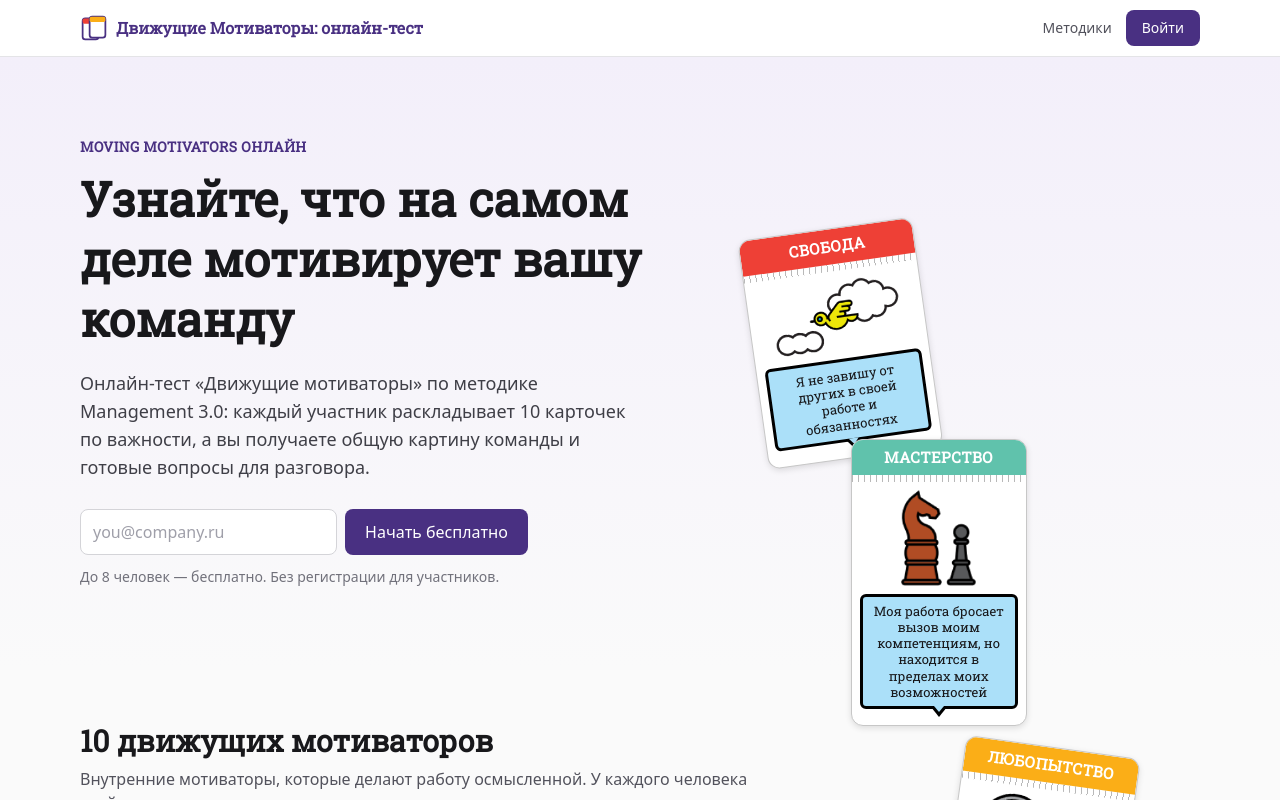
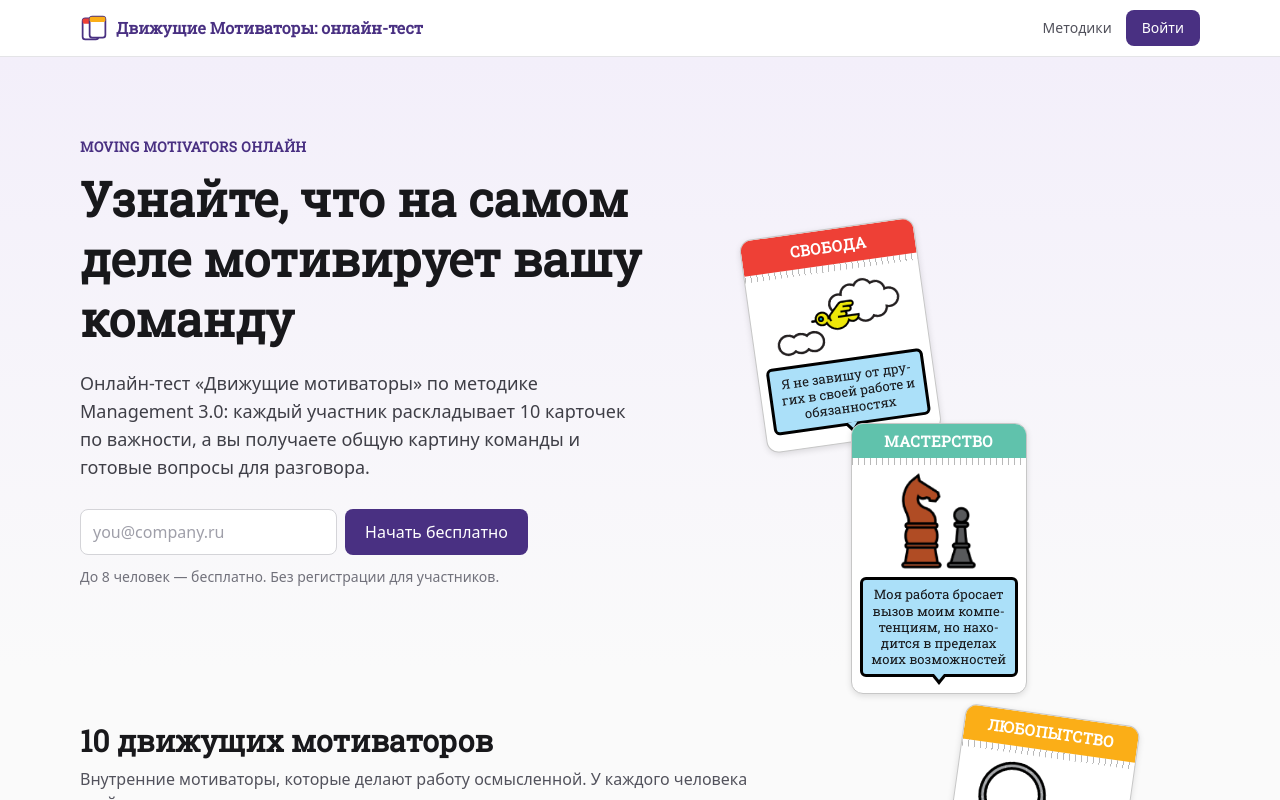
Before and after one commit to navff/movingmotivators, a React (Vite) app in the folder frontend/: page / in a window 1280 px wide. Shown: the top 800 px of the page. Built offline with nearby package versions, Linux system fonts and the light colour scheme; no server answers.

Commit message:
Чуть чуть красоты

```diff
--- a/frontend/src/components/MotivatorCard.tsx
+++ b/frontend/src/components/MotivatorCard.tsx
@@ -1,6 +1,7 @@
 import type { CSSProperties, ReactNode } from 'react'
 import type { MotivatorCardInfo } from '@/api/types'
 import { textOn } from '@/lib/colors'
+import { hyphenate } from '@/lib/hyphenate'
 
 // SVG (если положить {key}.svg из Figma) приоритетнее PNG.
 const files = import.meta.glob<string>('../assets/motivators/*.{png,svg}', {
@@ -76,7 +77,7 @@ export function MotivatorCard({ card, mode = 'full', showEnglish, className = ''
       <div className="flex flex-1 items-center justify-center px-3 py-2" style={{ minHeight: '5.5rem' }}>
         {img && <img src={img} alt="" loading="lazy" className="max-h-24 max-w-[85%] object-contain" />}
       </div>
-      <div className="mm-bubble">{card.statement}</div>
+      <div className="mm-bubble">{hyphenate(card.statement)}</div>
     </div>
   )
 }
--- a/frontend/src/features/respond/useMediaQuery.ts
+++ b/frontend/src/features/respond/useMediaQuery.ts
@@ -11,5 +11,8 @@ export function useMediaQuery(query: string) {
   return matches
 }
 
-/** Ряд из 10 full-карточек помещается без обрезки формулировок только от ~1024px. */
-export const useIsDesktop = () => useMediaQuery('(min-width: 1024px)')
+/**
+ * Горизонтальный ряд из 10 full-карточек — от 1200px: карточка не уже ~110px, формулировки
+ * читаются без мелкого шрифта. Уже — вертикальный список compact-карточек.
+ */
+export const useIsDesktop = () => useMediaQuery('(min-width: 1200px)')
--- a/frontend/src/index.css
+++ b/frontend/src/index.css
@@ -63,16 +63,26 @@
 
 @layer components {
   /* ---------- карточка мотиватора (всегда белая, как физическая) ---------- */
+  /*
+   * Размеры текста — от ширины самой карточки (container query), а не окна: в ряду из 10 карточек
+   * при прохождении на десктопе карточка ~100–130px, в сетке лендинга — 200px+.
+   * Формулировку не обрезаем (SPEC §11): шрифт уменьшается, длинные слова переносятся по слогам.
+   */
   .mm-card {
     @apply flex flex-col overflow-hidden bg-white text-zinc-900;
+    container-type: inline-size;
     border: 1px solid #c7c7c7;
     border-radius: 12px;
     box-shadow: 0 2px 6px rgb(0 0 0 / 0.12);
     font-family: var(--font-slab);
   }
   .mm-card-header {
-    @apply px-2 py-1.5 text-center font-bold uppercase tracking-wide;
-    font-size: 0.95rem;
+    @apply py-1.5 text-center font-bold uppercase;
+    padding-inline: clamp(2px, 3cqi, 8px);
+    /* «ВЗАИМОСВЯЗЬ» — самое длинное название; влезает в карточку от ~95px */
+    font-size: clamp(0.6rem, 10.5cqi, 0.95rem);
+    letter-spacing: clamp(0px, 0.4cqi, 0.025em);
+    white-space: nowrap;
   }
   .mm-card-ruler {
     height: 7px;
@@ -80,13 +90,17 @@
     opacity: 0.6;
   }
   .mm-bubble {
-    @apply relative mx-2 mb-4 text-center;
+    @apply relative mb-4 text-center;
+    margin-inline: clamp(4px, 5cqi, 8px);
     background: #abe0f9;
-    border: 3px solid #000;
+    border: clamp(2px, 2.2cqi, 3px) solid #000;
     border-radius: 6px;
-    padding: 6px 8px;
-    font-size: 13px;
+    padding: 6px clamp(3px, 4cqi, 8px);
+    font-size: clamp(10px, 10cqi, 13px);
     line-height: 1.25;
+    /* lang="ru" у <html> — переносы по правилам русского языка; break-word — последний рубеж */
+    hyphens: auto;
+    overflow-wrap: break-word;
   }
   .mm-bubble::after {
     content: '';
--- /dev/null
+++ b/frontend/src/lib/hyphenate.ts
@@ -0,0 +1,54 @@
+/**
+ * Мягкие переносы (U+00AD) в длинных русских словах по упрощённым слоговым правилам.
+ * Нужны потому, что `hyphens: auto` для русского работает не везде (Chrome на Windows
+ * без словаря просто рвёт слово в любом месте и без дефиса). Мягкий перенос невидим,
+ * пока слово помещается в строку.
+ */
+const SHY = '­'
+const VOWELS = 'аеёиоуыэюя'
+const SIGNS = 'йьъ'
+const MIN_WORD = 7
+const MIN_LEFT = 2
+const MIN_RIGHT = 3
+
+const isVowel = (c: string) => VOWELS.includes(c)
+const isLetter = (c: string) => /[а-яё]/.test(c)
+
+export function hyphenateWord(word: string): string {
+  if (word.length < MIN_WORD) return word
+  const w = word.toLowerCase()
+  if (![...w].every(isLetter)) return word
+
+  const breaks: number[] = []
+  for (let i = MIN_LEFT; i <= w.length - MIN_RIGHT; i++) {
+    const left = w.slice(0, i)
+    const right = w.slice(i)
+    // в каждой части должен остаться слог
+    if (![...left].some(isVowel) || ![...right].some(isVowel)) continue
+    // й, ь, ъ не начинают строку
+    if (SIGNS.includes(w[i])) continue
+    const prev = w[i - 1]
+    const cur = w[i]
+    const next = w[i + 1] ?? ''
+    const beforePrev = w[i - 2] ?? ''
+    const ok =
+      SIGNS.includes(prev) || // после й/ь/ъ: «боль-шой», «объ-яв-ле-ние»
+      (isVowel(prev) && !isVowel(cur) && isVowel(next)) || // V|CV: «по-ни-мать»
+      // в стечении согласных — только после первой: «цен-ности», «ис-сле-до-вать», «пыт-ство»
+      (isVowel(beforePrev) && !isVowel(prev) && !isVowel(cur))
+    if (ok) breaks.push(i)
+  }
+
+  let out = ''
+  let from = 0
+  for (const b of breaks) {
+    out += word.slice(from, b) + SHY
+    from = b
+  }
+  return out + word.slice(from)
+}
+
+/** Расставляет мягкие переносы во всех словах текста, не трогая пробелы и знаки препинания. */
+export function hyphenate(text: string): string {
+  return text.replace(/[А-Яа-яЁё]+/g, hyphenateWord)
+}
```
